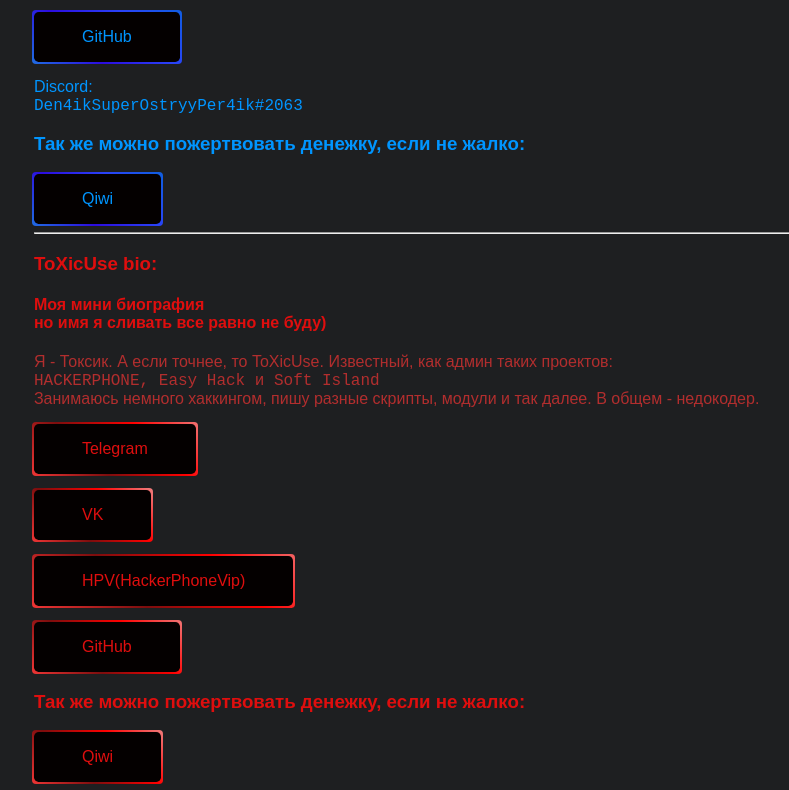
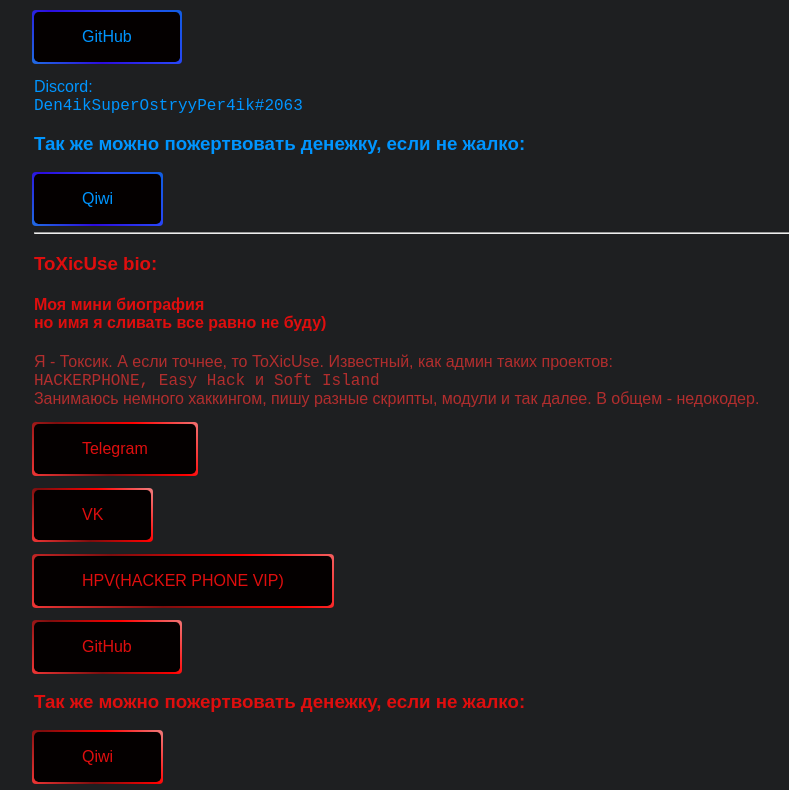
Before and after one commit to Den4ikSuperOstryyPer4ik/html-my-bio-site, a plain HTML site: page index.html in a window 1280 px wide. Shown: the part 410-1200 px from the top of the page, without its empty margins (217-1006 px from the left). Drawn offline with Linux system fonts and the light colour scheme; files that its build step writes are made by us from their sources.

Commit message:
Update index.html

```diff
--- a/index.html
+++ b/index.html
@@ -34,7 +34,7 @@
             <p></p>
             <a class="btn-tox" href="https://vk.com/Toxyy"><font color="#df0e0e">VK</font></a>
             <p></p>
-            <a class="btn-tox" href="https://t.me/HACKER_PHONE_VIP_CHAT"><font color="#df0e0e">HPV(HackerPhoneVip)</font></a>
+            <a class="btn-tox" href="https://t.me/HACKER_PHONE_VIP_CHAT"><font color="#df0e0e">HPV(HACKER PHONE VIP)</font></a>
             <p></p>
             <a class="btn-tox" href="https://github.com/ToXic2290"><font color="#df0e0e">GitHub</font></a>
             <h3 class="tox">Так же можно пожертвовать денежку, если не жалко:</h3>
```
